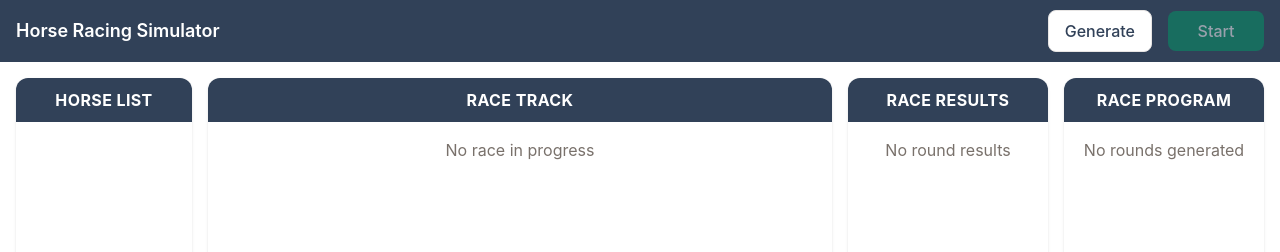
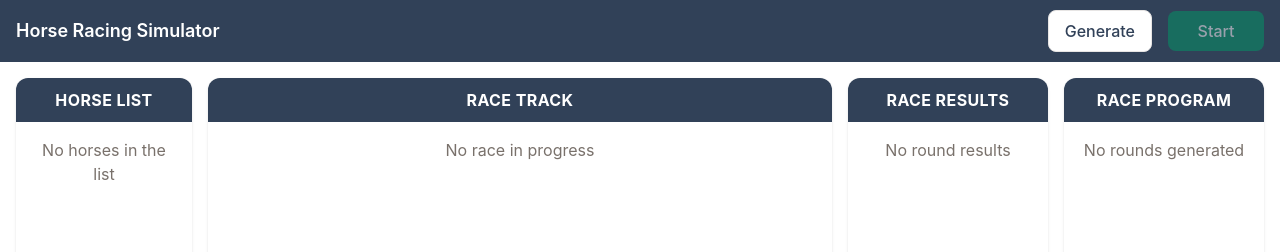
Before and after one commit to szymonmusial/horse-racing-simulator, a Vue app: page / in a window 1280 px wide. Shown: the top 252 px of the page. Built offline with nearby package versions, Linux system fonts and the light colour scheme.

Commit message:
feat: add empty state

```diff
--- a/src/components/race/RaceHorseListPanel.vue
+++ b/src/components/race/RaceHorseListPanel.vue
@@ -1,6 +1,7 @@
 <template>
   <BasePanel data-test="race-horse-list-panel" class="flex-1 flex flex-col" title="Horse list">
-    <HorseCardList :horses="horses" />
+    <HorseCardList v-if="horses.length > 0" :horses="horses" />
+    <div v-else class="p-4 text-center text-stone-500">No horses in the list</div>
   </BasePanel>
 </template>
 
```
